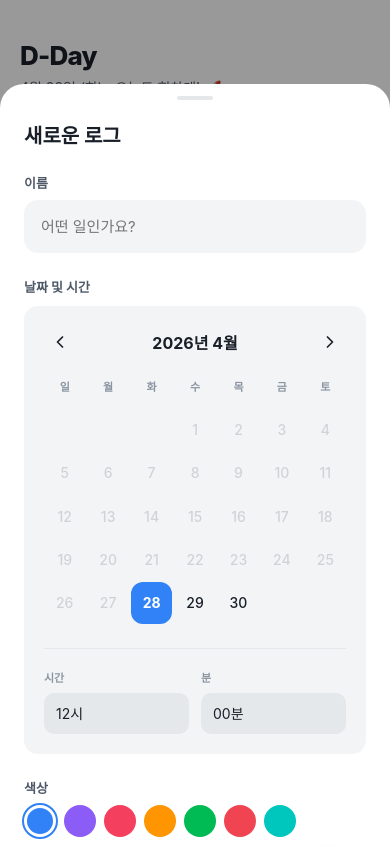
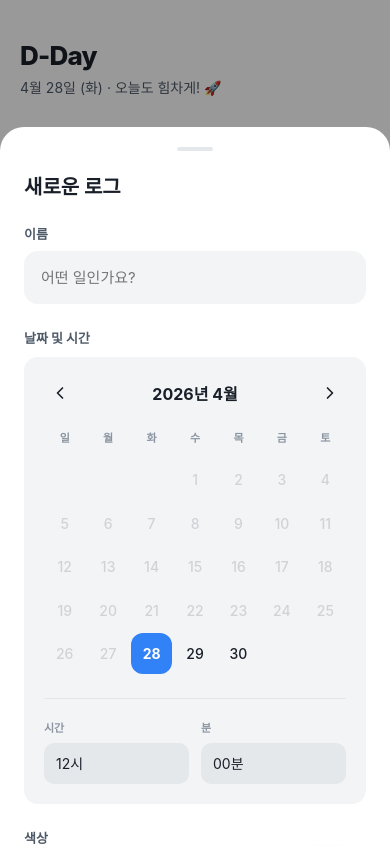
Before and after one commit to jbjb777/D-day-counter, a plain HTML site: page index.html in a window 390 px wide. Both pictures are taken after a click on the button 330 px from the left and 784 px from the top of the page. Drawn offline with Linux system fonts and the light colour scheme; a web font is replaced by a local one.

Commit message:
모바일 배치 오류 수정

```diff
--- a/style.css
+++ b/style.css
@@ -54,6 +54,15 @@ body {
   overflow-x: hidden;
   position: relative;
   background: var(--bg);
+}
+
+body.locked {
+  overflow: hidden;
+}
+
+/* Modern body lock fallback using :has() */
+body:has(.popup-overlay.open) {
+  overflow: hidden;
 }
 
 /* ===== SCROLLBAR ===== */
@@ -205,6 +214,9 @@ body {
   pointer-events: none;
   transition: all 0.4s cubic-bezier(0.16, 1, 0.3, 1);
   overflow: hidden;
+  overscroll-behavior: contain;
+  -webkit-overflow-scrolling: touch;
+  will-change: transform;
 }
 
 /* Calendar month slide */
@@ -230,10 +242,10 @@ body {
     left: 0;
     right: 0;
     border-radius: var(--radius-xl) var(--radius-xl) 0 0;
-    padding: 0 24px 24px;
-    padding-bottom: calc(24px + env(safe-area-inset-bottom, 0px));
+    padding: 8px 24px 24px;
+    padding-bottom: calc(32px + env(safe-area-inset-bottom, 0px));
     transform: translateY(100%);
-    max-height: 90dvh;
+    max-height: 85dvh;
     overflow-y: auto;
   }
   .popup-sheet.open {
```
Also changed, not shown: detail.html (+4 -0 lines).
